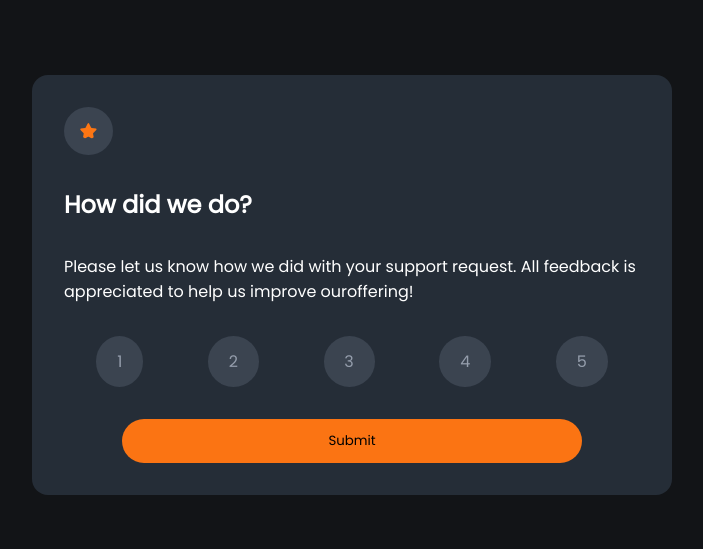
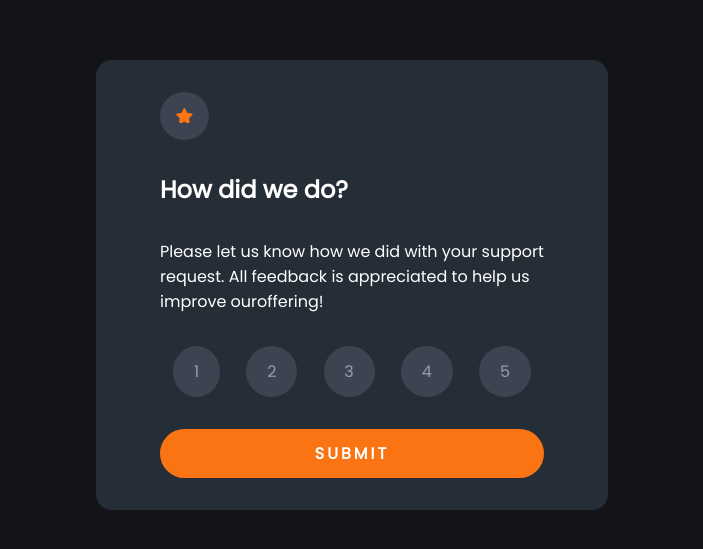
Before and after one commit to Manu-Andaluz/Rating-Component, a plain HTML site: page index.html in a window 1280 px wide. Shown: the part 115-664 px from the top of the page, without its empty margins (288-991 px from the left). Drawn offline with Linux system fonts and the light colour scheme.

Commit message:
change color

```diff
--- a/app.js
+++ b/app.js
@@ -26,10 +26,6 @@ for (let i = 1; i <= 5; i++) {
     ratingElement.innerText = i
     ratingElement.classList.add('rating_element')
 
-    ratingElement.addEventListener('click', () => {
-        ratingElement.classList.add('focus')
-    })
-
     ratingElement.addEventListener('mouseover', () => {
         ratingElement.classList.add('active')
     })
@@ -42,7 +38,7 @@ for (let i = 1; i <= 5; i++) {
 }
 
 const button = document.createElement('button')
-button.innerText = 'Submit'
+button.innerText = 'SUBMIT'
 button.classList.add('btn')
 
 gridLayout.append(fristIcon, title, aboutText, containerRating, button)
--- a/style.css
+++ b/style.css
@@ -27,9 +27,9 @@ body {
 }
 
 .grid_layout {
-    width: 50%;
+    width: 40%;
     background-color: var(--container-color);
-    padding: 2rem;
+    padding: 2rem 4rem;
     display: grid;
     gap: 2rem;
     color: white;
@@ -70,18 +70,27 @@ body {
 }
 
 .btn {
-    width: 80%;
+    width: 100%;
     margin: 0 auto;
     padding: 12px 0;
     border: none;
     border-radius: 50px;
     background-color: var(--main-color);
     cursor: pointer;
+    letter-spacing: 3px;
+    font-size: 1rem;
+    font-weight: 600;
+    color: white;
     transition: all .2s ease-in-out;
 }
 
 .btn:hover {
     background-color: var(--btn-hover-color);
+}
+
+.btn:focus {
+    color: var(--btn-hover-color);
+    background-color: white;
 }
 
 .remove {
```
